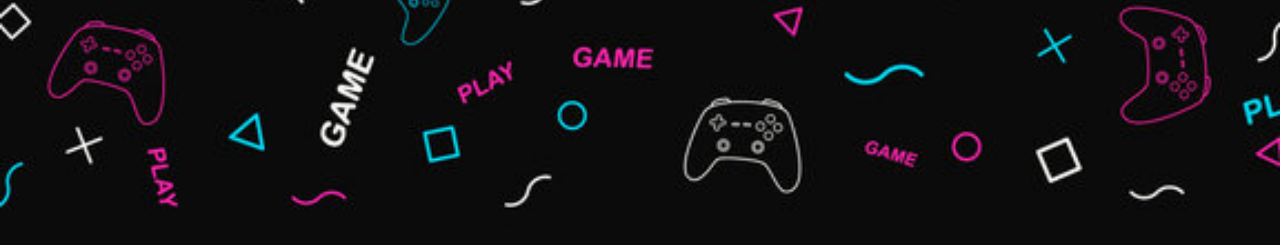
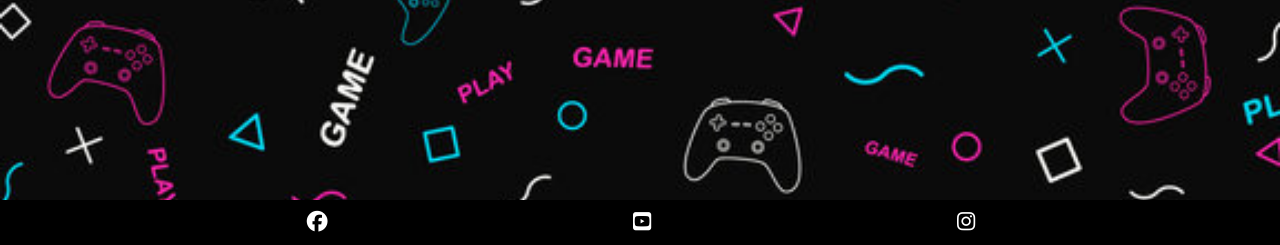
Before and after one commit to RNXVIII/Project5R, a Django app: page / in a window 1280 px wide. Shown: the part 555-800 px from the top of the page. Run offline with Django 3.2, Linux system fonts and the light colour scheme; some libraries are stand-ins or nearby versions.

Commit message:
added in footer

```diff
--- a/static/css/base.css
+++ b/static/css/base.css
@@ -1,6 +1,7 @@
 html {
     height: 100%;
 }
+
 
 /*used from boutique ado to ensure homepage image lookes nice and fits within the project*/
 
@@ -68,6 +69,29 @@ body {
     border: 1px solid black !important;
 }
 
+/*FOOTER----------------------------------------------------------------------------------------------------------------------*/
+
+
+#social-networks {
+    text-align: center;
+    padding: 10px 0;
+    display: flex;
+    justify-content: space-evenly;
+    list-style-type: none;
+    background-color: #000;
+    position: fixed;
+    bottom: 0;
+    left: 0;
+    right: 0;
+    margin: 0;
+    width: 100%;
+}
+
+#social-networks i {
+    font-size: 130%;
+    padding: 5%;
+    color: #fff;
+}
 /* -------------------------------- Media Queries */
 
 /* this id is for helping me achieve getting my website to look nice on smaller screens!*/
--- a/templates/base.html
+++ b/templates/base.html
@@ -129,4 +129,5 @@
 
 
   </body>
+  {% include 'includes/footer.html' %}
 </html>
--- /dev/null
+++ b/templates/includes/footer.html
@@ -0,0 +1,20 @@
+ <!-- Footer -->
+ <footer>
+    <ul id="social-networks">
+        <li>
+            <a href="https://www.facebook.com/" target="_blank" rel="noopener"
+                aria-label="Visit our Facebook page (opens in a new tab)">
+                <i class="fa-brands fa-facebook"></i></a>
+        </li>
+        <li>
+            <a href="https://www.youtube.com/" target="_blank" rel="noopener"
+                aria-label="Visit our YouTube page (opens in a new tab)">
+                <i class="fa-brands fa-youtube-square"></i></a>
+        </li>
+        <li>
+            <a href="https://www.instagram.com/" target="_blank" rel="noopener"
+                aria-label="Visit our Instagram page (opens in a new tab)">
+                <i class="fa-brands fa-instagram"></i></a>
+        </li>
+    </ul>
+ </footer>
```
